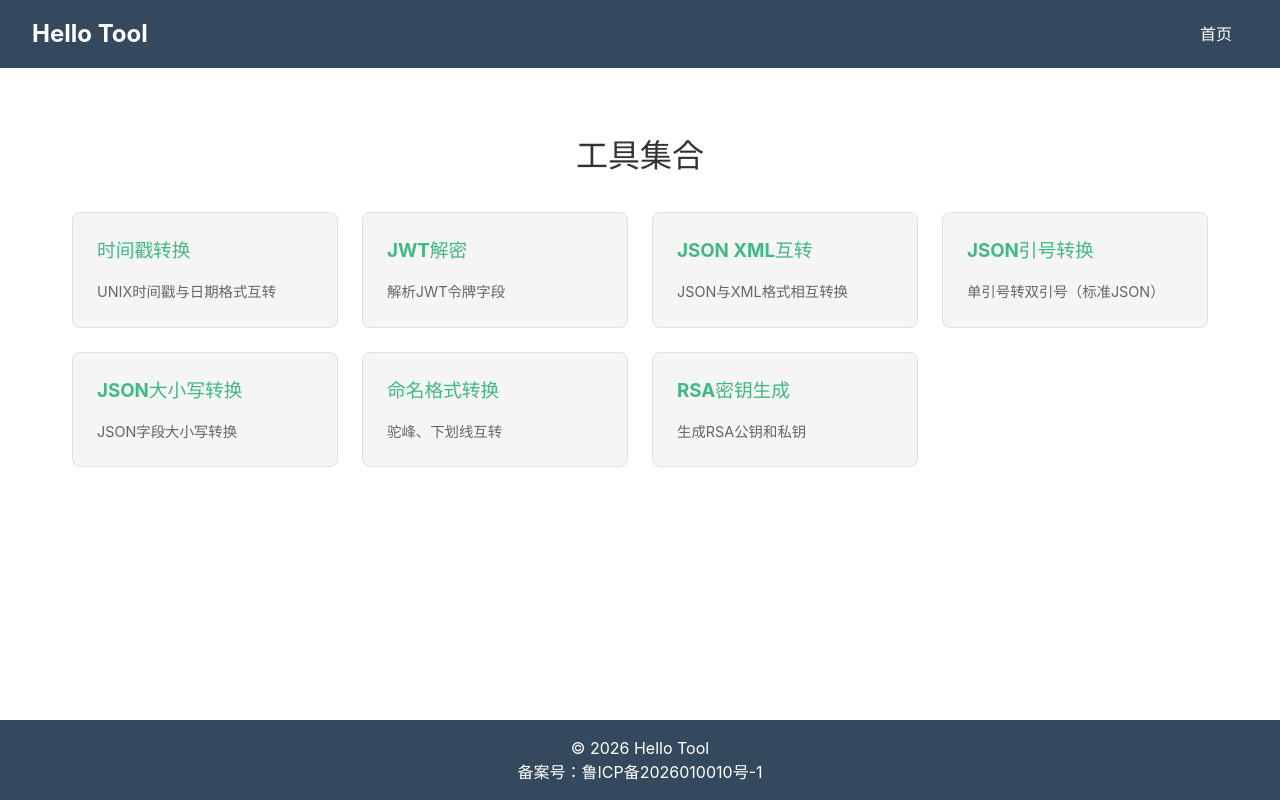
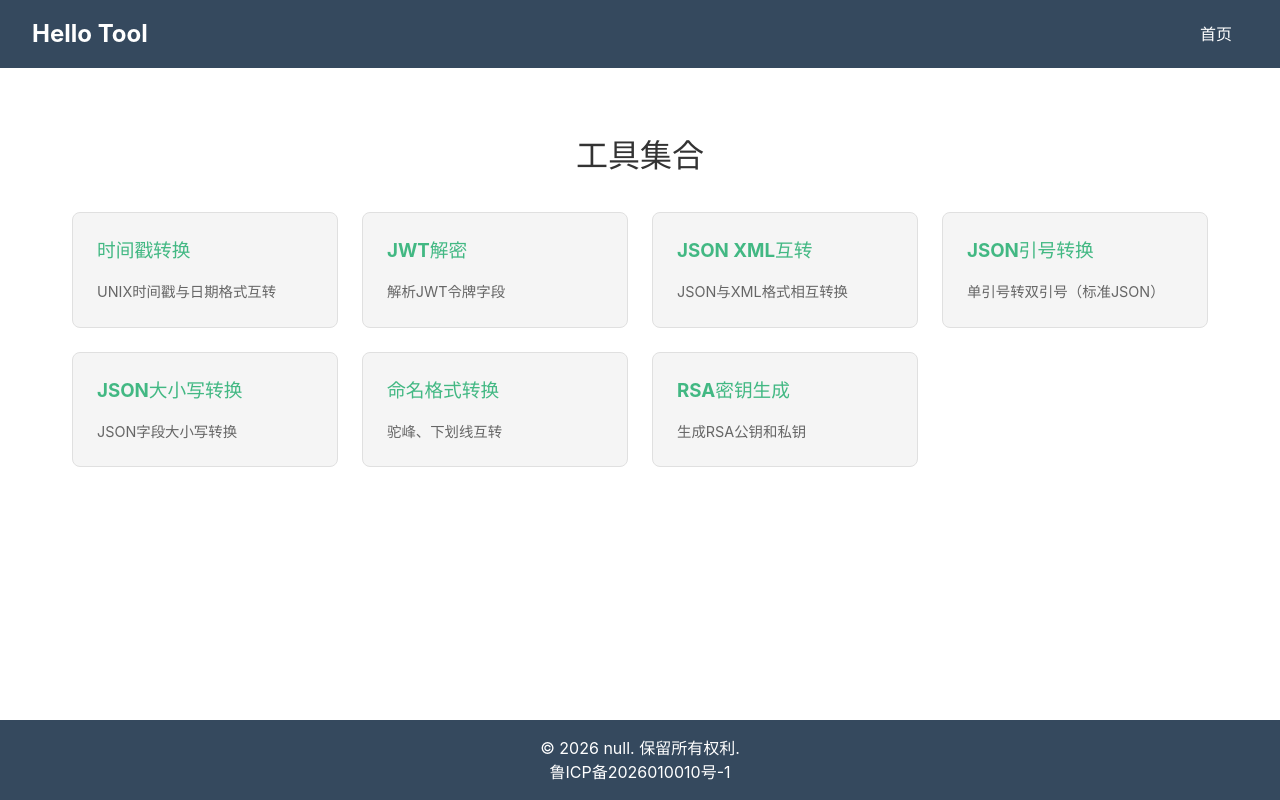
Before and after one commit to dkbnull/hello-tool, a Vue app: page / in a window 1280 px wide. Built offline with nearby package versions, Linux system fonts and the light colour scheme.

Commit message:
opt: 备案号增加链接跳转

```diff
--- a/src/App.vue
+++ b/src/App.vue
@@ -13,8 +13,8 @@
       <router-view></router-view>
     </main>
     <footer class="footer">
-      <p>© 2026 Hello Tool</p>
-      <p>备案号：鲁ICP备2026010010号-1</p>
+      <p>© 2026 null. 保留所有权利.</p>
+      <a href="https://beian.miit.gov.cn/" target="_blank" class="record-link">鲁ICP备2026010010号-1</a>
     </footer>
   </div>
 </template>
@@ -65,4 +65,10 @@
   padding: 1rem;
   margin-top: auto;
 }
+
+.record-link {
+  color: #ffffff;
+  text-decoration: none;
+  transition: color 0.3s ease;
+}
 </style>
```
